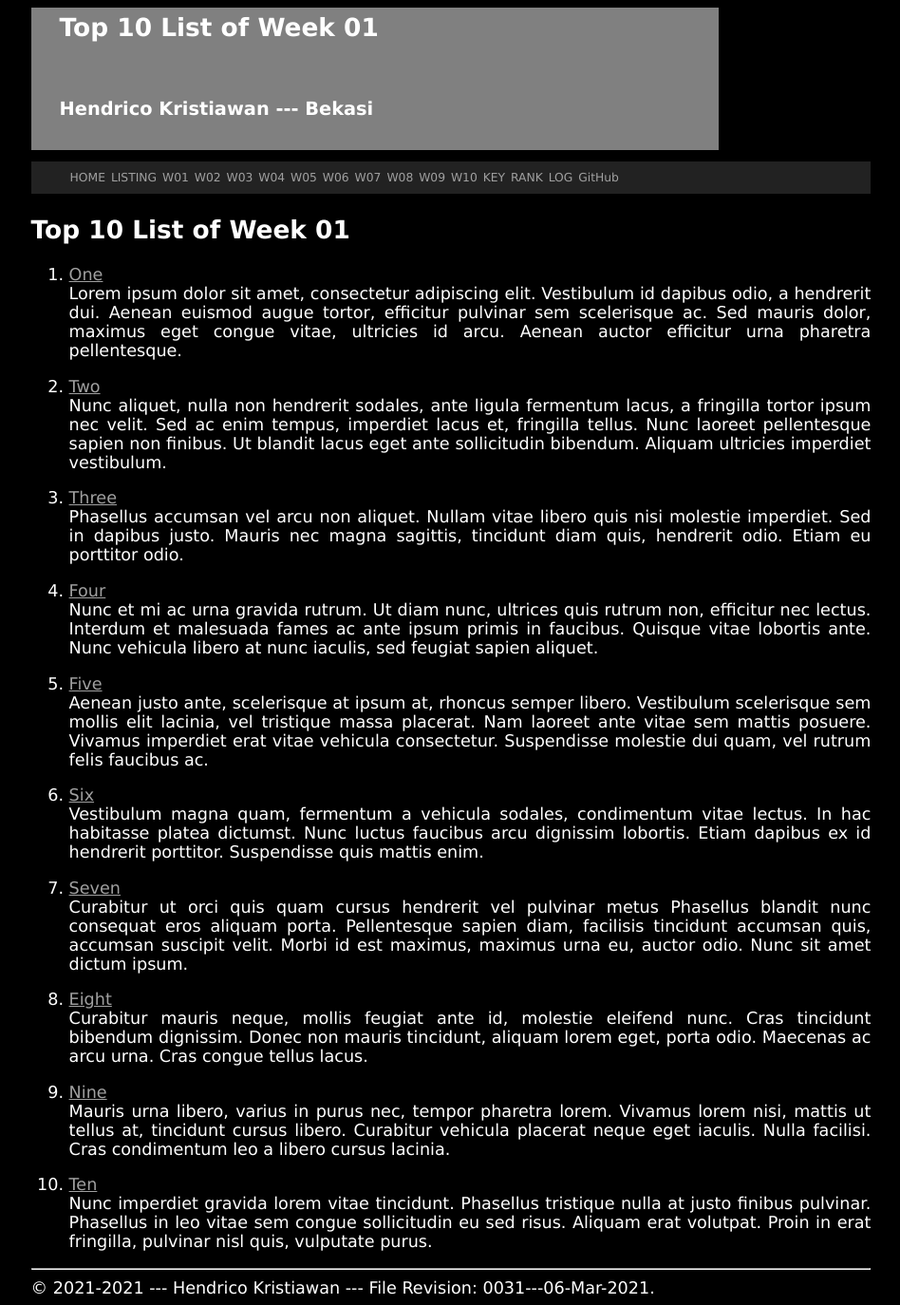
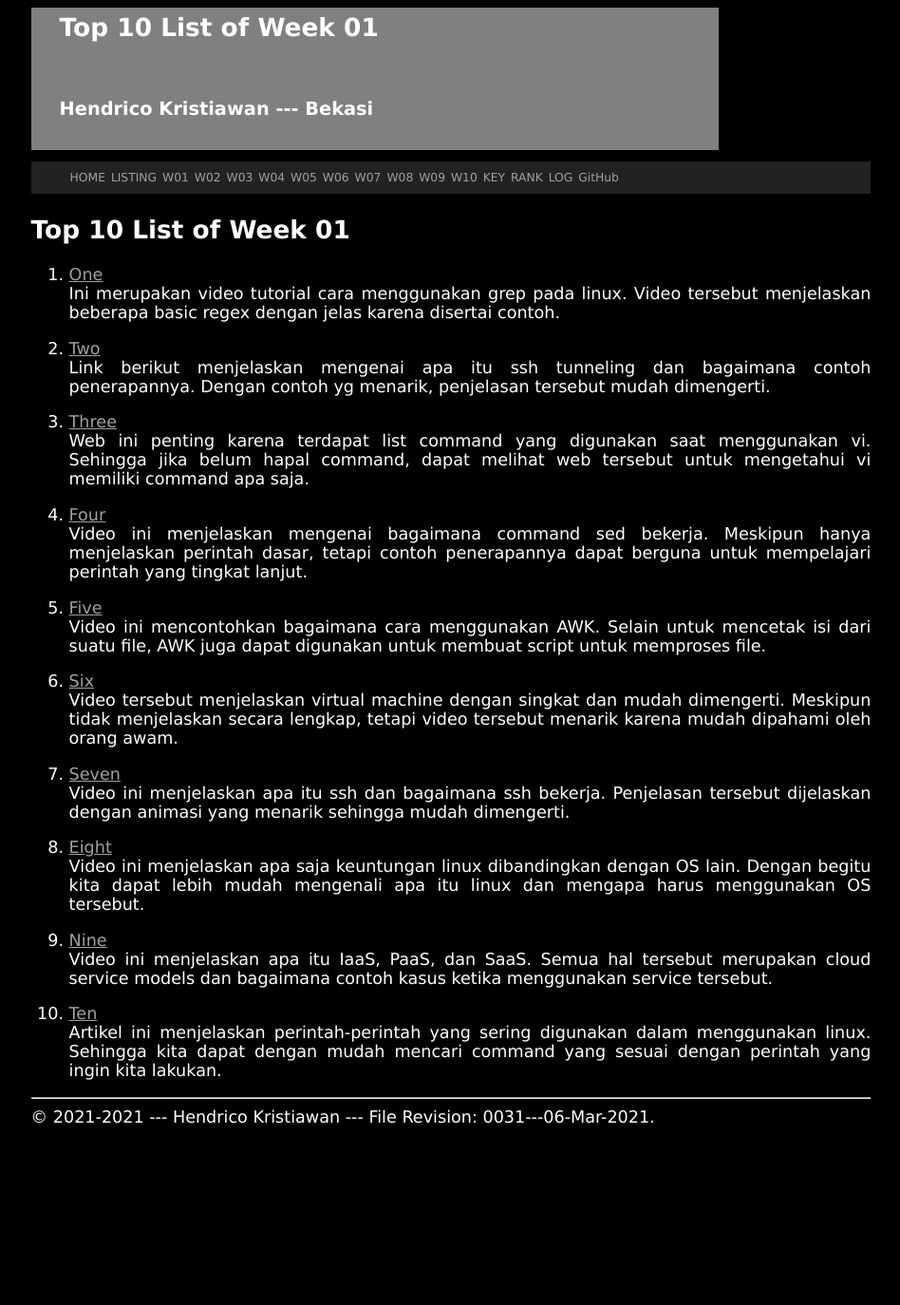
Before and after one commit to IoriU/os211, a Jekyll site: the page built from w01.md, in a window 1280 px wide. Shown: the whole page at 95% size, without its empty margins (165-1113 px from the left). Built offline with Jekyll 4.4.1, drawn with Linux system fonts in a browser that asks for light colours; our own code applies the rules of GitHub Pages for plain Markdown files; after the commit the page ends 1194 px from its top, so only the background shows below that.

Commit message:
update w01.md

```diff
--- a/w01.md
+++ b/w01.md
@@ -5,72 +5,32 @@ permalink: /W01/
 
 # Top 10 List of Week 01
 
-1. [One](https://en.wikipedia.org/wiki/1)<br>
-Lorem ipsum dolor sit amet, consectetur adipiscing elit.
-Vestibulum id dapibus odio, a hendrerit dui.
-Aenean euismod augue tortor, efficitur pulvinar sem scelerisque ac.
-Sed mauris dolor, maximus eget congue vitae, ultricies id arcu.
-Aenean auctor efficitur urna pharetra pellentesque.
+1. [One](https://www.youtube.com/watch?v=KJG1dETacLI)<br>
+Ini merupakan video tutorial cara menggunakan grep pada linux. Video tersebut menjelaskan beberapa basic regex dengan jelas karena disertai contoh.
 
-2. [Two](https://en.wikipedia.org/wiki/2)<br>
-Nunc aliquet, nulla non hendrerit sodales, ante ligula fermentum lacus, a fringilla tortor ipsum nec velit.
-Sed ac enim tempus, imperdiet lacus et, fringilla tellus.
-Nunc laoreet pellentesque sapien non finibus.
-Ut blandit lacus eget ante sollicitudin bibendum.
-Aliquam ultricies imperdiet vestibulum.
+2. [Two](https://www.youtube.com/watch?v=AtuAdk4MwWw)<br>
+Link berikut menjelaskan mengenai apa itu ssh tunneling dan bagaimana contoh penerapannya. Dengan contoh yg menarik, penjelasan tersebut mudah dimengerti.
 
-3. [Three](https://en.wikipedia.org/wiki/3)<br>
-Phasellus accumsan vel arcu non aliquet.
-Nullam vitae libero quis nisi molestie imperdiet.
-Sed in dapibus justo.
-Mauris nec magna sagittis, tincidunt diam quis, hendrerit odio.
-Etiam eu porttitor odio.
+3. [Three](https://www.cs.colostate.edu/helpdocs/vi.html)<br>
+Web ini penting karena terdapat list command yang digunakan saat menggunakan vi. Sehingga jika belum hapal command, dapat melihat web tersebut untuk mengetahui vi memiliki command apa saja.
 
-4. [Four](https://en.wikipedia.org/wiki/4)<br>
-Nunc et mi ac urna gravida rutrum.
-Ut diam nunc, ultrices quis rutrum non, efficitur nec lectus.
-Interdum et malesuada fames ac ante ipsum primis in faucibus.
-Quisque vitae lobortis ante.
-Nunc vehicula libero at nunc iaculis, sed feugiat sapien aliquet.
+4. [Four](https://www.youtube.com/watch?v=32waL1Z9XK0)<br>
+Video ini menjelaskan mengenai bagaimana command sed bekerja. Meskipun hanya menjelaskan perintah dasar, tetapi contoh penerapannya dapat berguna untuk mempelajari perintah yang tingkat lanjut.
 
-5. [Five](https://en.wikipedia.org/wiki/5)<br>
-Aenean justo ante, scelerisque at ipsum at, rhoncus semper libero.
-Vestibulum scelerisque sem mollis elit lacinia, vel tristique massa placerat.
-Nam laoreet ante vitae sem mattis posuere.
-Vivamus imperdiet erat vitae vehicula consectetur.
-Suspendisse molestie dui quam, vel rutrum felis faucibus ac.
+5. [Five](https://www.youtube.com/watch?v=jJ02kEETw70)<br>
+Video ini mencontohkan bagaimana cara menggunakan AWK. Selain untuk mencetak isi dari suatu file, AWK juga dapat digunakan untuk membuat script untuk memproses file.
 
-6. [Six](https://en.wikipedia.org/wiki/6)<br>
-Vestibulum magna quam, fermentum a vehicula sodales, condimentum vitae lectus.
-In hac habitasse platea dictumst.
-Nunc luctus faucibus arcu dignissim lobortis.
-Etiam dapibus ex id hendrerit porttitor.
-Suspendisse quis mattis enim.
+6. [Six](https://www.youtube.com/watch?v=yIVXjl4SwVo)<br>
+Video tersebut menjelaskan virtual machine dengan singkat dan mudah dimengerti. Meskipun tidak menjelaskan secara lengkap, tetapi video tersebut menarik karena mudah dipahami oleh orang awam.
 
-7. [Seven](https://en.wikipedia.org/wiki/7)<br>
-Curabitur ut orci quis quam cursus hendrerit vel pulvinar metus
-Phasellus blandit nunc consequat eros aliquam porta.
-Pellentesque sapien diam, facilisis tincidunt accumsan quis, accumsan suscipit velit.
-Morbi id est maximus, maximus urna eu, auctor odio.
-Nunc sit amet dictum ipsum.
+7. [Seven](https://www.youtube.com/watch?v=qWKK_PNHnnA)<br>
+Video ini menjelaskan apa itu ssh dan bagaimana ssh bekerja. Penjelasan tersebut dijelaskan dengan animasi yang menarik sehingga mudah dimengerti.
 
-8. [Eight](https://en.wikipedia.org/wiki/8)<br>
-Curabitur mauris neque, mollis feugiat ante id, molestie eleifend nunc.
-Cras tincidunt bibendum dignissim.
-Donec non mauris tincidunt, aliquam lorem eget, porta odio.
-Maecenas ac arcu urna.
-Cras congue tellus lacus.
+8. [Eight](https://www.youtube.com/watch?v=mAFMJ1LnQu8)<br>
+Video ini menjelaskan apa saja keuntungan linux dibandingkan dengan OS lain. Dengan begitu kita dapat lebih mudah mengenali apa itu linux dan mengapa harus menggunakan OS tersebut.
 
-9. [Nine](https://en.wikipedia.org/wiki/9)<br>
-Mauris urna libero, varius in purus nec, tempor pharetra lorem.
-Vivamus lorem nisi, mattis ut tellus at, tincidunt cursus libero.
-Curabitur vehicula placerat neque eget iaculis.
-Nulla facilisi.
-Cras condimentum leo a libero cursus lacinia.
+9. [Nine](https://www.youtube.com/watch?v=9CVBohl6w0Q)<br>
+Video ini menjelaskan apa itu IaaS, PaaS, dan SaaS. Semua hal tersebut merupakan cloud service models dan bagaimana contoh kasus ketika menggunakan service tersebut.
 
-10. [Ten](https://en.wikipedia.org/wiki/10)<br>
-Nunc imperdiet gravida lorem vitae tincidunt.
-Phasellus tristique nulla at justo finibus pulvinar.
-Phasellus in leo vitae sem congue sollicitudin eu sed risus.
-Aliquam erat volutpat.
-Proin in erat fringilla, pulvinar nisl quis, vulputate purus.
+10. [Ten](https://linoxide.com/linux-command/essential-linux-basic-commands/)<br>
+Artikel ini menjelaskan perintah-perintah yang sering digunakan dalam menggunakan linux. Sehingga kita dapat dengan mudah mencari command yang sesuai dengan perintah yang ingin kita lakukan.
```
Also changed, not shown: 1 other file.
